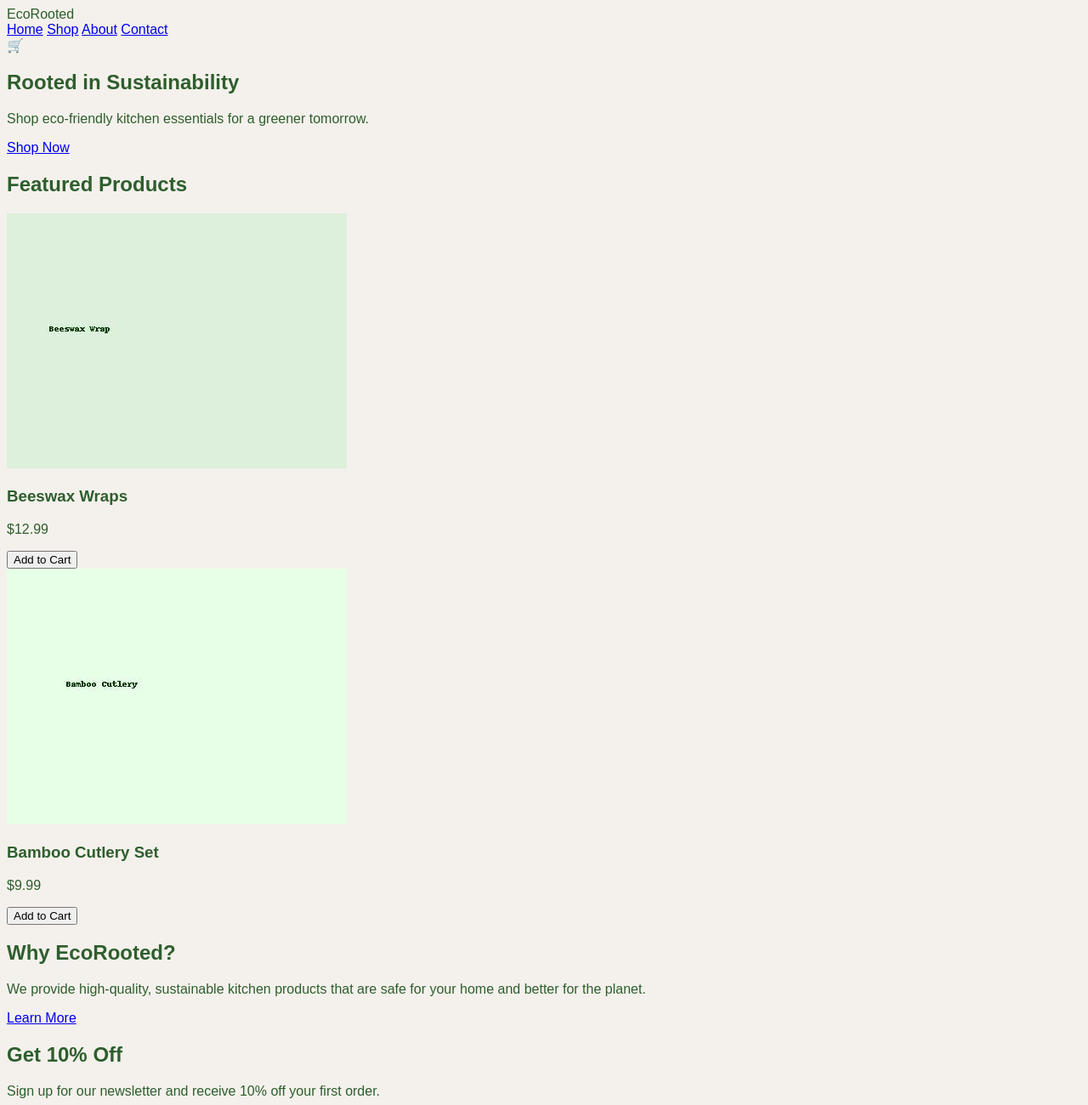
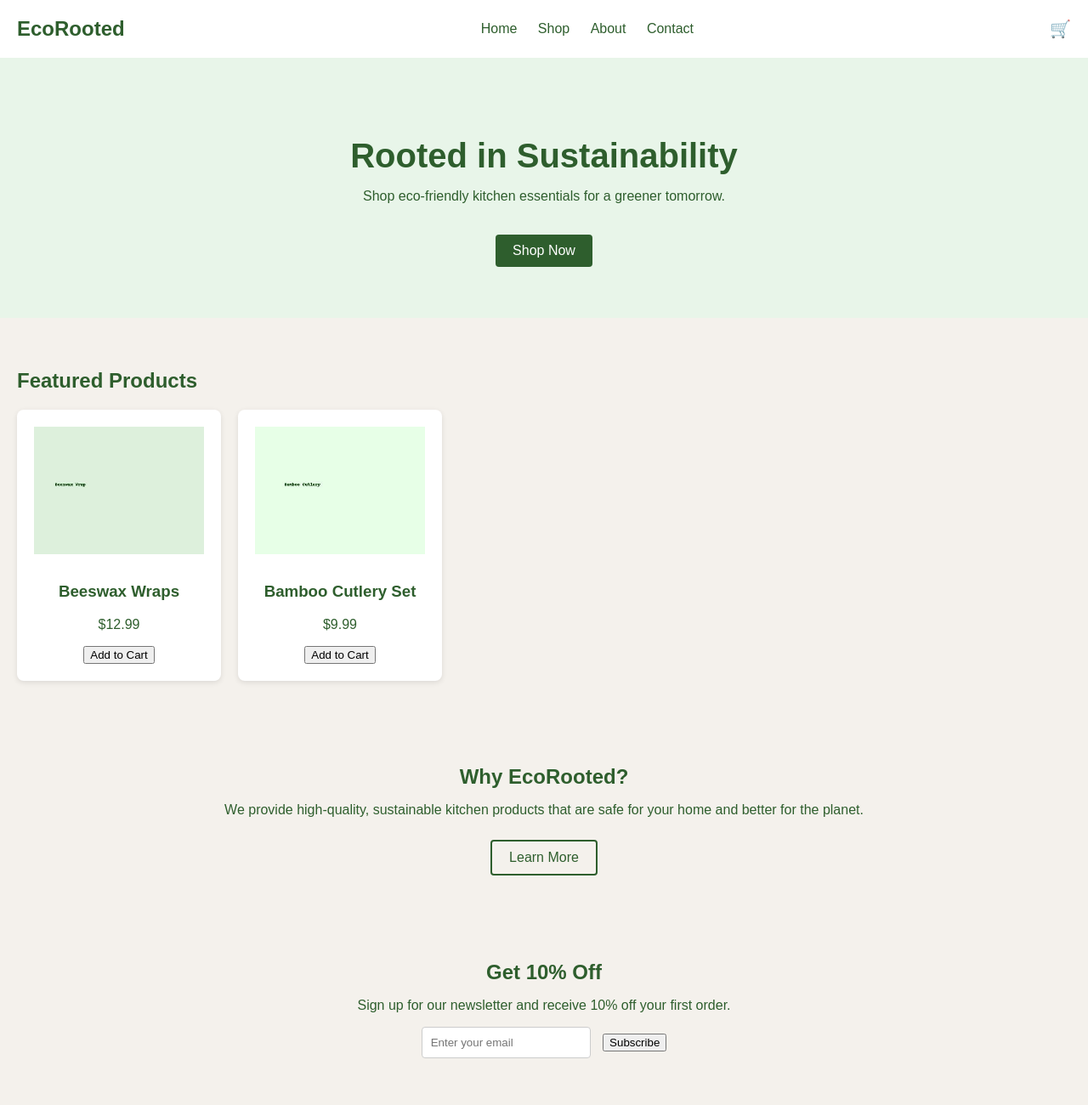
Before and after one commit to shafikaranikkath-sudo/ecorooted-frontend, a plain HTML site: page index.html in a window 1280 px wide. Shown: the top 1300 px of the page at 85% size. Drawn offline with Linux system fonts and the light colour scheme.

Commit message:
Update styles.css

```diff
--- a/styles.css
+++ b/styles.css
@@ -1 +1,148 @@
-body { background: #F4F1EC; font-family: sans-serif; color: #2E5E2D; }
+body {
+  margin: 0;
+  font-family: 'Poppins', sans-serif;
+  background-color: #F4F1EC;
+  color: #2E5E2D;
+}
+
+header {
+  display: flex;
+  justify-content: space-between;
+  align-items: center;
+  padding: 20px;
+  background-color: #ffffff;
+  box-shadow: 0 2px 5px rgba(0,0,0,0.1);
+}
+
+.logo {
+  font-size: 24px;
+  font-weight: bold;
+  color: #2E5E2D;
+}
+
+nav a {
+  margin: 0 10px;
+  text-decoration: none;
+  color: #2E5E2D;
+  font-weight: 500;
+}
+
+.cart {
+  font-size: 20px;
+  cursor: pointer;
+}
+
+.hero {
+  text-align: center;
+  padding: 60px 20px;
+  background: #E8F5E9;
+}
+
+.hero h1 {
+  font-size: 40px;
+  margin-bottom: 10px;
+}
+
+.hero .btn {
+  display: inline-block;
+  padding: 10px 20px;
+  background: #2E5E2D;
+  color: #fff;
+  text-decoration: none;
+  margin-top: 20px;
+  border-radius: 4px;
+}
+
+.products {
+  padding: 40px 20px;
+}
+
+.products h2 {
+  margin-bottom: 20px;
+}
+
+.product-grid {
+  display: flex;
+  gap: 20px;
+  flex-wrap: wrap;
+}
+
+.product-card {
+  background: #fff;
+  padding: 20px;
+  width: 200px;
+  border-radius: 8px;
+  text-align: center;
+  box-shadow: 0 2px 6px rgba(0,0,0,0.1);
+}
+
+.product-card img {
+  max-width: 100%;
+  height: auto;
+  margin-bottom: 10px;
+}
+
+.about, .newsletter {
+  text-align: center;
+  padding: 40px 20px;
+}
+
+.about h2, .newsletter h2 {
+  margin-bottom: 10px;
+}
+
+.btn-outline {
+  border: 2px solid #2E5E2D;
+  padding: 10px 20px;
+  text-decoration: none;
+  color: #2E5E2D;
+  margin-top: 10px;
+  display: inline-block;
+  border-radius: 4px;
+}
+
+.newsletter input {
+  padding: 10px;
+  margin-right: 10px;
+  border: 1px solid #ccc;
+  border-radius: 4px;
+}
+
+footer {
+  background: #ffffff;
+  text-align: center;
+  padding: 20px;
+  margin-top: 40px;
+  box-shadow: 0 -1px 5px rgba(0,0,0,0.05);
+}
+
+.cart-modal {
+  display: none;
+  position: fixed;
+  top: 20%;
+  left: 50%;
+  transform: translate(-50%, 0);
+  background: white;
+  padding: 20px;
+  border: 2px solid #2E5E2D;
+  z-index: 1000;
+  width: 300px;
+  border-radius: 8px;
+  box-shadow: 0 2px 10px rgba(0,0,0,0.15);
+}
+
+.cart-modal ul {
+  list-style-type: none;
+  padding: 0;
+  margin: 10px 0;
+}
+
+.cart-modal button {
+  margin-top: 10px;
+  background-color: #2E5E2D;
+  color: white;
+  border: none;
+  padding: 8px 12px;
+  cursor: pointer;
+  border-radius: 4px;
+}
```
